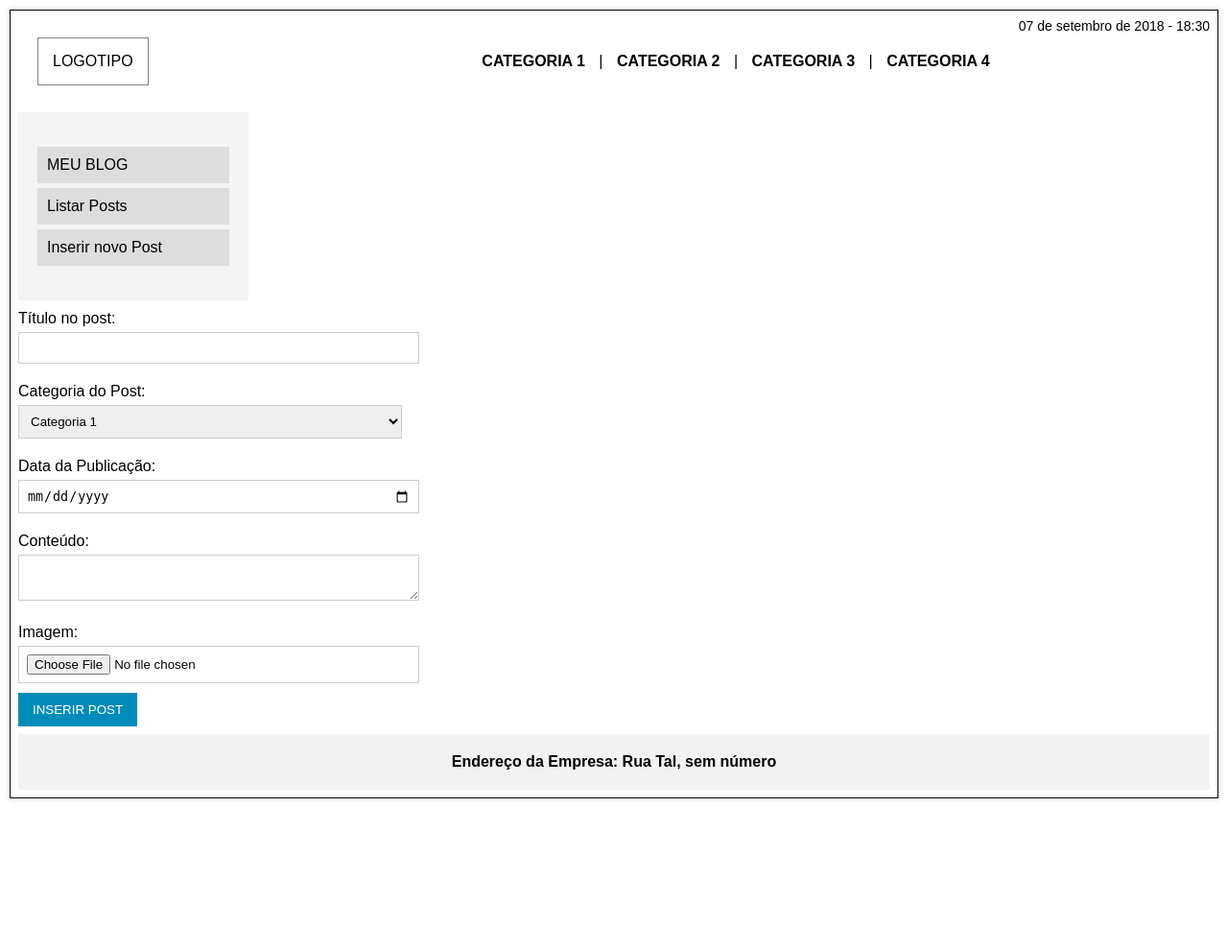
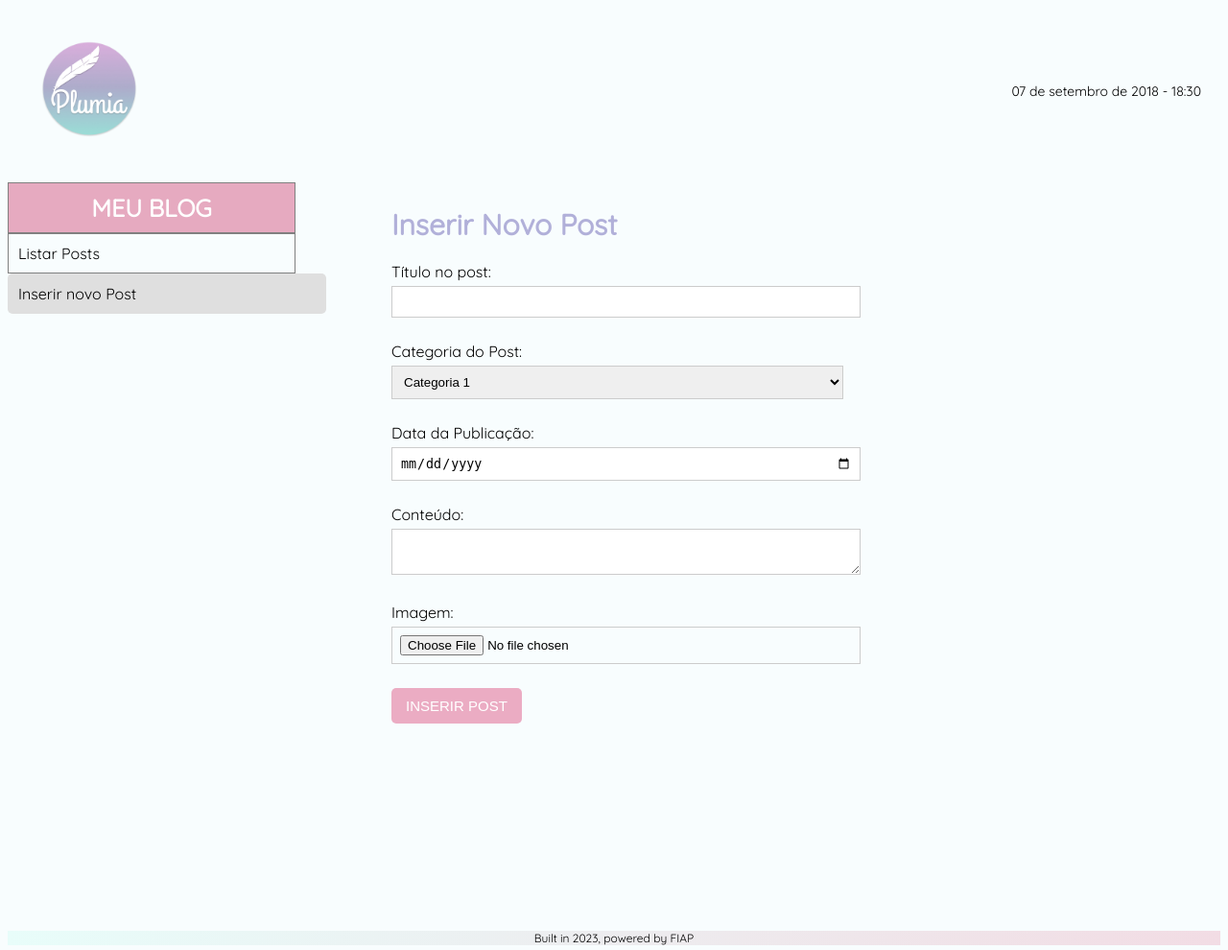
Before and after one commit to vinicius111andrade/fiap_php_posts_back_and_front, a PHP site: page /html/admin_inserir.html in a window 1280 px wide. Shown: the whole page at 96% size. Before the commit the page ends 832 px from the top, so only its background shows below. Run offline with PHP 8.4, Linux system fonts and the light colour scheme.

Commit message:
font formatado

```diff
--- a/ClientSide/css/style.css
+++ b/ClientSide/css/style.css
@@ -1,10 +1,13 @@
+/* Importando a fonte 'Quicksand' do Google Fonts */
+@import url('https://fonts.googleapis.com/css2?family=Quicksand&display=swap');
+
+
 body {
   font-family: Arial, sans-serif;
   margin: 10px;
   padding: 8px; /* Espaçamento ao redor de todo o site */
-  border: 1px solid black; /* Borda ao redor de todo o site */
-  background: white; /* Para garantir que o fundo seja branco */
-  box-shadow: 0 0 10px rgba(0, 0, 0, 0.1); /* Sombra ao redor do site para criar a ilusão de uma borda externa */
+  font-family: 'Quicksand', sans-serif;
+  background-color: #f8fdfe;
 }
 
 .clearfix::after {
@@ -27,7 +30,6 @@ body {
 }
 
 .logo {
-  border: 1px solid gray;
   padding: 15px;
   text-align: center;
   text-transform: uppercase;
@@ -139,21 +180,49 @@ padding: 20px; /* Espaçamento ao redor de todo o site */
 
 
 .sidebar {
-  padding: 20px;
-  width: 200px;
-  background-color: #f4f4f4;
-}
-
-.sidebar ul {
-  list-style: none;
-  padding: 0;
+  width: 300px;
 }
 
 .sidebar ul li {
   padding: 10px;
-  margin-bottom: 5px;
-  background-color: #ddd;
+  margin-bottom: 0; /* Define a margem inferior como 0 */
+  background-color: #f8fdfe;
+  border: 1px solid gray;
   cursor: pointer;
+  list-style: none;
+}
+
+/* Adicione esta regra para remover o espaço entre os itens da lista e a borda do 'ul' */
+.sidebar ul {
+  margin: 0; /* Remove a margem padrão */
+  padding: 0; /* Remove o padding padrão */
+}
+
+.sidebar ul li.active {
+  background-color: rgb(223, 223, 223); /* ou qualquer outra cor que deseja usar */
+  border-radius: 5px;
+  border: 1px solid transparent;
+    width: 310px;
+
+  /* Adicione outros estilos se necessário */
+}
+
+.sidebar ul li.title {
+  background-color: #e6aac0; /* ou qualquer outra cor que deseja usar */
+  color:white;
+  text-align: center;
+  font-weight: bold;
+  font-size: 25px;
+
+
+  /* Adicione outros estilos se necessário */
+}
+
+h2.form-title{
+  Color: #B1B0D9;
+  font-size: 30px;
+  margin-left: 100px;
+  width: 100%;
 }
 
 main {
@@ -194,10 +269,59 @@ th, td {
   border: none;
 }
 
+html, body {
+  height: 100%;
+  margin: 0;
+}
+
+/* Wrapper para o conteúdo da página */
+.content-wrapper {
+  min-height: 100%; /* Altura mínima de 100% do viewport */
+  margin-bottom: -20px; /* Negativo do mesmo valor da altura do footer */
+  padding-bottom: 20px; /* Deve ser o mesmo valor da altura do footer */
+}
+
+/* Espaço reservado para o footer */
+.footer, .content-wrapper, .content-form::after {
+  height: 50px; /* Altura do footer */
+  clear: both;
+}
+
 footer {
   text-align: center;
-  padding: 10px;
-  font-weight: bold;
+  font-size: 12px;
+  background: linear-gradient(to right, #E8FDFA, #F2DCE4);
+  position: relative; /* Posicionamento relativo */
+  width: 100%; /* Largura total */
+}
+
+/* Certifique-se de que o conteúdo não fique escondido pelo footer */
+body > .content-wrapper, .content-form {
+  overflow: hidden;
+}
+
+form {
+  margin-left: 100px;
+  margin-right: 100px;
+  width: 100%;
+
+}
+
+.content-form {
+  display: flex; /* Usa flexbox para dispor os elementos */
+  min-height: 100%; /* Altura mínima de 100% do viewport */
+  margin-bottom: -20px; /* Negativo do mesmo valor da altura do footer */
+}
+
+
+
+.form-title {
+  font-size: 24px;
+  margin-bottom: 20px;
+}
+
+.form-group {
+  margin-bottom: 15px;
 }
 
 /* Estilos do formulário */
@@ -217,26 +341,20 @@ footer {
 }
 
 #alter-post-form button {
+  background-color: #ebacc3;
+  border: 1px solid #f1c8d7;
+  color: #ffffff;
+  border-radius: 5px;
+  border: none;
   padding: 10px 15px;
-  background-color: #008CBA;
-  color: white;
-  border: none;
-  cursor: pointer;
-  /* Mais estilos para o botão */
+  font-size: 15px;
 }
 
 #alter-post-form button:hover {
-  background-color: #005f73;
+  background-color: #B1B0D9;
+  border: 1px solid #9e9ddf;
+  color: #ffffff;
+  border-radius: 5px;
+  border: none;
+  padding: 10px 15px;
 }
-
-/* Estilo do rodapé */
-footer {
-  text-align: center;
-  padding: 20px;
-  background-color: #f2f2f2;
-}
-
-/* Responsividade */
-@media (max-width: 768px) {
-  /* Estilos para dispositivos móveis */
-}
--- a/ClientSide/html/admin_inserir.html
+++ b/ClientSide/html/admin_inserir.html
@@ -4,68 +4,65 @@
 <meta charset="UTF-8">
 <meta name="viewport" content="width=device-width, initial-scale=1.0">
 <link rel="stylesheet" href="../css/style.css">
+<link rel="icon" href="../images/logo_plumia.png" type="image/x-icon">
 <title>Admin/Inserir</title>
 </head>
 
 <body>
-  <div class="post-date">
-    <!-- PHP para mostrar data e hora atual, descomente para usar -->
-    <!-- <?php echo date('d de M de Y - H:i'); ?> -->
-    07 de setembro de 2018 - 18:30
+  <div class="header">
+    <div class="logo">
+      <img src="../images/logo_plumia.png" alt="Logo Plumia" width="100" height="100">
+    </div>
+    <div class="post-date">07 de setembro de 2018 - 18:30</div>
   </div>
 
-  <div class="header">
-    <div class="logo">LOGOTIPO</div>
-    <nav class="nav">
-      <!-- Links do menu principal, você pode adicionar os caminhos correspondentes -->
-      <a href="#categoria1">CATEGORIA 1</a> |
-      <a href="#categoria2">CATEGORIA 2</a> |
-      <a href="#categoria3">CATEGORIA 3</a> |
-      <a href="#categoria4">CATEGORIA 4</a>
-    </nav>
-  </div>
-
-  <!-- Sidebar e Conteúdo Principal -->
-
+  <div class="content-form">
     <aside class="sidebar">
-      <!-- Menu lateral -->
       <ul>
-        <li>MEU BLOG</li>
+        <li class="title">MEU BLOG</li>
         <li>Listar Posts</li>
-        <li>Inserir novo Post</li>
+        <li class="active">Inserir novo Post</li>
       </ul>
     </aside>
 
-    <!-- Formulário para Alteração de Post -->
-    <div class="clearfix">
-    <div class="content">
+    <div class="main-content">
+      <h2 class="form-title">Inserir Novo Post</h2>
       <form id="alter-post-form">
+        <div class="form-group">
           <label for="post-title">Título no post:</label>
           <input type="text" id="post-title" name="post-title">
+        </div>
 
+        <div class="form-group">
           <label for="post-category">Categoria do Post:</label>
           <select id="post-category" name="post-category">
-          <!-- Adicione as opções de categorias aqui -->
             <option value="categoria1">Categoria 1</option>
+            <!-- Adicione mais opções de categorias aqui -->
           </select>
+        </div>
 
+        <div class="form-group">
           <label for="post-date">Data da Publicação:</label>
           <input type="date" id="post-date" name="post-date">
+        </div>
 
+        <div class="form-group">
           <label for="post-content">Conteúdo:</label>
           <textarea id="post-content" name="post-content"></textarea>
+        </div>
 
+        <div class="form-group">
           <label for="post-image">Imagem:</label>
           <input type="file" id="post-image" name="post-image">
+        </div>
 
         <button type="submit">INSERIR POST</button>
       </form>
     </div>
   </div>
 
-  <!-- Footer -->
   <footer>
-    Endereço da Empresa: Rua Tal, sem número
+    Built in 2023, powered by FIAP
   </footer>
 </body>
 </html>
```
Also changed, not shown: other parts of ClientSide/css/style.css (+49 -4 lines), ClientSide/html/admin_alterar.html (+23 -26 lines), ClientSide/html/admin_listar.html (+19 -16 lines), ClientSide/html/busca.html (+8 -4 lines), ClientSide/html/item.html (+14 -9 lines), ClientSide/index.html (+7 -4 lines), ClientSide/images/cabecalho.png (added), ClientSide/images/publicidade.jpg (added). Lines whose indentation alone changed are shown as unchanged.
